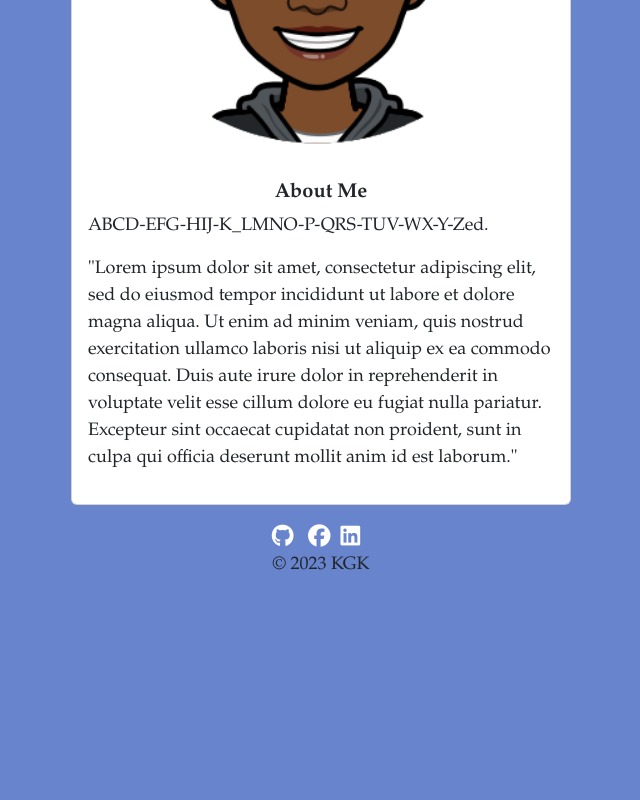
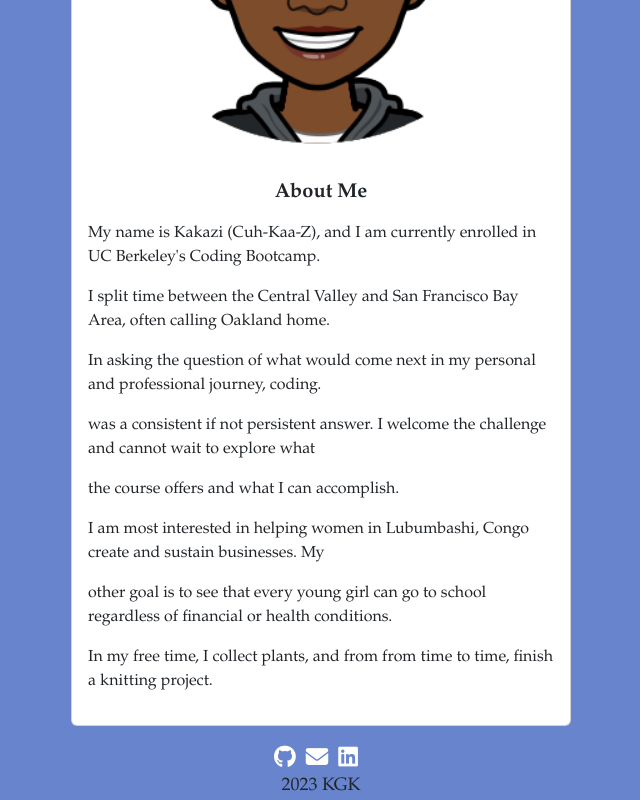
Before and after one commit to KKitenge/sunshine-no-clouds, a React (Create React App) app: page / in a window 1280 px wide. Shown: the part 378-1178 px from the top of the page, without its empty margins (319-959 px from the left). Before the commit the page ends 957 px from the top, so only its background shows below. Built offline with nearby package versions, Linux system fonts and the light colour scheme; the HTML template or start-up script is replaced by a standard one.

Commit message:
Edited several pages, continuing to fill out/add

```diff
--- a/src/components/Footer.js
+++ b/src/components/Footer.js
@@ -34,10 +34,10 @@ function Footer() {
         <footer className="footer">
             <div className="container text-center">
             <a href="https://github.com/KKitenge"><i class="fa-brands fa-github fa-lg"></i></a>
-            <a href="https://www.facebook.com"> <i class="fa-brands fa-facebook fa-lg"></i></a>
-            <a href="https://www.linkedin.com"><i class="fa-brands fa-linkedin fa-lg"></i></a>
+            <a href="mailto: kgkitenge@gmail.com?subject=Feedback"><i class="fa-sharp fa-solid fa-envelope fa-lg"></i></a>
+            <a href="https://www.linkedin.com/in/kakazi-kitenge-1b00b226b/"><i class="fa-brands fa-linkedin fa-lg"></i></a>
             </div>
-            <div className="text">© 2023 KGK</div>
+            <div className="text">2023 KGK</div>
         </footer>
     );
 }
--- a/src/components/assets/css/style.css
+++ b/src/components/assets/css/style.css
@@ -12,8 +12,13 @@ body {
     display: flex;
     justify-content: center;
     align-items: center;
+    font-size: medium;
 }
 
+.card-body button {
+    position: absolute;
+    bottom: 5px;
+  }
 
 .form-control, .form-label, .btn-primary {
     max-width: 400px;
--- a/src/components/pages/bio.js
+++ b/src/components/pages/bio.js
@@ -10,8 +10,16 @@ function Bio() {
         <img src={cimg} className="card-img-top"/>
         <div className="card-body">
           <h5 className="card-title">About Me</h5>
-          <p className="card-text">ABCD-EFG-HIJ-K_LMNO-P-QRS-TUV-WX-Y-Zed.</p>
-          <p>"Lorem ipsum dolor sit amet, consectetur adipiscing elit, sed do eiusmod tempor incididunt ut labore et dolore magna aliqua. Ut enim ad minim veniam, quis nostrud exercitation ullamco laboris nisi ut aliquip ex ea commodo consequat. Duis aute irure dolor in reprehenderit in voluptate velit esse cillum dolore eu fugiat nulla pariatur. Excepteur sint occaecat cupidatat non proident, sunt in culpa qui officia deserunt mollit anim id est laborum."</p>
+          <p className="card-text"></p>
+          <p><p> My name is Kakazi (Cuh-Kaa-Z), and I am currently enrolled in UC Berkeley's Coding Bootcamp.</p>
+            <p>I split time between the Central Valley and San Francisco Bay Area, often calling Oakland home.</p>
+            <p>In asking the question of what would come next in my personal and professional journey, coding.</p>
+            <p>was a consistent if not persistent answer. I welcome the challenge and cannot wait to explore what</p>
+            <p>the course offers and what I can accomplish.</p>
+            <p>I am most interested in helping women in Lubumbashi, Congo create and sustain businesses. My</p>
+            <p>other goal is to see that every young girl can go to school regardless of financial or health conditions.</p>
+            <p>In my free time, I collect plants, and from from time to time, finish a knitting project.</p>
+            </p>
         </div>
       </div>
     </div>
--- a/src/components/pages/portfolio.js
+++ b/src/components/pages/portfolio.js
@@ -1,18 +1,56 @@
 import React from "react";
-import '../assets/css/style.css';
+import "../assets/css/style.css";
+import proj1 from '../assets/images/proj1.png';
+import proj2 from '../assets/images/proj2.png';
+import inc1 from '../assets/images/inc1.png';
+import inc2 from '../assets/images/inc2.png';
 
 function Portfolio() {
   return (
-        <div className="card mb-3" style={{ maxWidth: "540px" }}>
-            <div className="row g-0">
-                <div className="col-md-4">
-                    <img src="..." className="img-fluid rounded-start" alt="..." />
+    <div className="row row-cols-1 row-cols-lg-4 g-4">
+      <div className="col">
+        <div className="card h-100">
+          <img src={proj1} className="card-img-top" />
+          <div className="card-body">
+            <h5 className="card-title">Colorful Careers</h5>
+            <p className="card-text">
+                Web application to help users find jobs in their area based on color psychology.
+            </p>
+            <button onClick={() => window.location.href = 'https://lauriefish22.github.io/Colorful-Careers/'} className="btn btn-primary">Visit Site</button>
           </div>
-                <div className="col-md-8">
+        </div>
+      </div>
+      <div className="col">
+        <div className="card h-100">
+          <img src={proj2} className="card-img-top" />
           <div className="card-body">
-                        <h5 className="card-title">Project 1</h5>
-                        <p className="card-text">Description.</p>
-                        <p className="card-text"><small className="text-muted">Project One</small></p>
+            <h5 className="card-title">Youniverse</h5>
+            <p className="card-text">Website for comic book fans where they can learn about new characters and their favorites.</p>
+            <button onClick={() => window.location.href = 'https://youniversee.herokuapp.com/'} className="btn btn-primary">Visit Site</button>
+          </div>
+        </div>
+      </div>
+      <div className="col">
+        <div className="card h-100">
+          <img src={inc1} className="card-img-top" />
+          <div className="card-body">
+            <h5 className="card-title">La Semaine</h5>
+            <p className="card-text">
+            A planner that helps anyone schedule their day. The scheduler provides standard business hours of 9am through 5pm.
+            </p>
+            <button onClick={() => window.location.href = 'https://kkitenge.github.io/la-semaine/'} className="btn btn-primary">Visit Site</button>
+          </div>
+        </div>
+      </div>
+      <div className="col">
+        <div className="card h-100">
+          <img src={inc2} className="card-img-top"/>
+          <div className="card-body">
+            <h5 className="card-title">iConnect</h5>
+            <p className="card-text">
+            Progressive web text editor - application that allows users to write without limitation. Access without boundaries, only productivity.
+            </p>
+            <button onClick={() => window.location.href = 'https://i-connect.herokuapp.com/'} className="btn btn-primary">Visit Site</button>
           </div>
         </div>
       </div>
@@ -21,5 +59,3 @@ function Portfolio() {
 }
 
 export default Portfolio;
-
-//expand with other projects
```
Also changed, not shown: src/components/assets/images/inc1.png (added), src/components/assets/images/inc2.png (added). Lines whose indentation alone changed are shown as unchanged.
